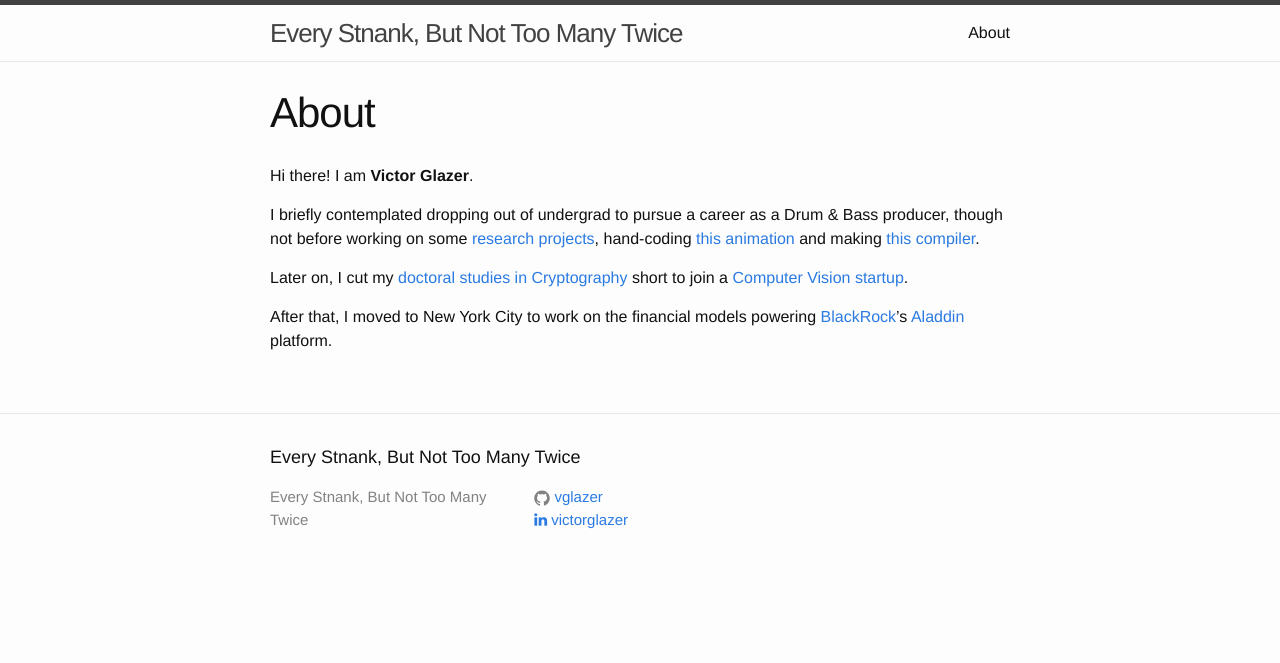
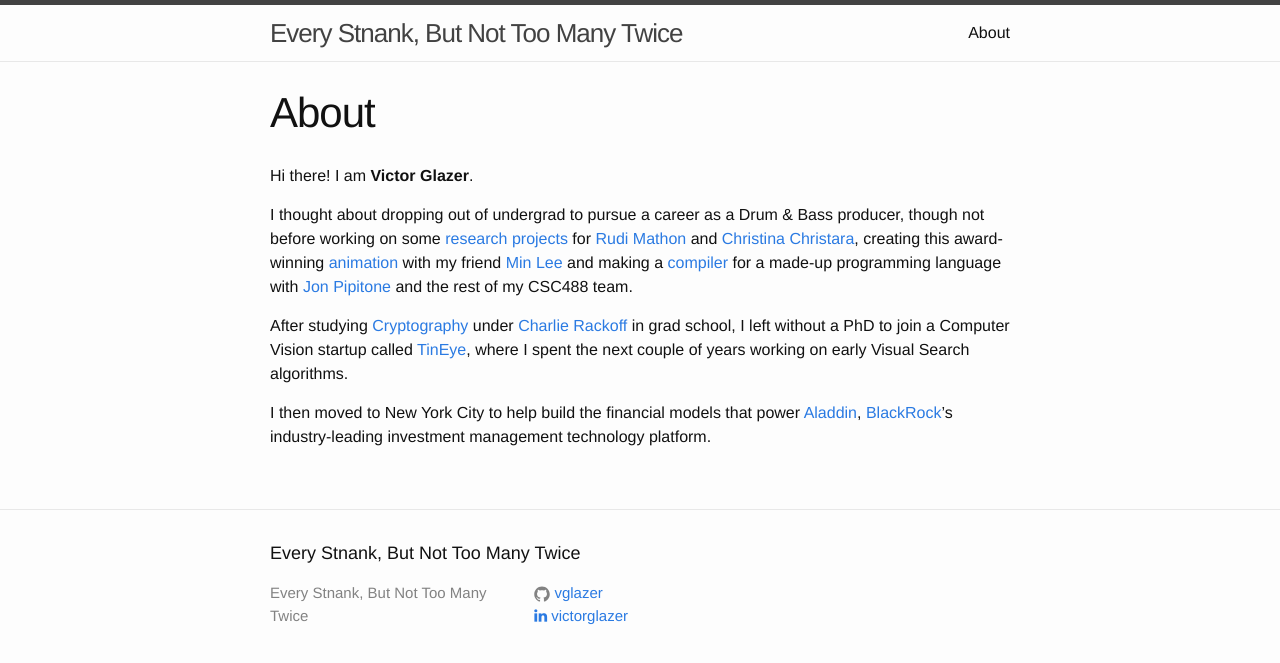
Before and after one commit to vglazer/vglazer.github.io, a Jekyll site: the page built from about.md, in a window 1280 px wide. Shown: the top 663 px of the page. Built offline with Jekyll 4.4.1, drawn with Linux system fonts in a browser that asks for light colours; nearby versions of some CDN libraries.

Commit message:
Added more detail

```diff
--- a/about.md
+++ b/about.md
@@ -6,8 +6,8 @@ permalink: /about/
 
 Hi there! I am **Victor Glazer**.
 
-I briefly contemplated dropping out of undergrad to pursue a career as a Drum & Bass producer, though not before working on some [research projects](https://github.com/vglazer/USRA), hand-coding [this animation](https://www.cs.toronto.edu/~glazer/gundam.avi) and making [this compiler](https://github.com/vglazer/csc488).
+I thought about dropping out of undergrad to pursue a career as a Drum & Bass producer, though not before working on some [research projects](https://github.com/vglazer/USRA) for [Rudi Mathon](https://www.cs.toronto.edu/dcs/people-faculty-combin.html) and [Christina Christara](https://www.cs.toronto.edu/~ccc/), creating this award-winning [animation](https://www.teach.cs.toronto.edu/~karan/monkey/winter2003/leeGlazer/gumdam.avi) with my friend [Min Lee](https://www.prepanywhere.com/about) and making a [compiler](https://github.com/vglazer/csc488) for a made-up programming language with [Jon Pipitone](https://jon.pipitone.ca/) and the rest of my CSC488 team.
 
-Later on, I cut my [doctoral studies in Cryptography](https://www.cs.toronto.edu/~glazer/doc/VictorGlazerMSThesis.pdf) short to join a [Computer Vision startup](https://tineye.com/about).
+After studying [Cryptography](https://www.cs.toronto.edu/~glazer/doc/VictorGlazerMSThesis.pdf) under [Charlie Rackoff](https://en.wikipedia.org/wiki/Charles_Rackoff) in grad school, I left without a PhD to join a Computer Vision startup called [TinEye](https://tineye.com/about), where I spent the next couple of years working on early Visual Search algorithms.
 
-After that, I moved to New York City to work on the financial models powering [BlackRock](https://www.blackrock.com/corporate/about-us)'s [Aladdin](https://www.blackrock.com/aladdin) platform.
+I then moved to New York City to help build the financial models that power [Aladdin](https://www.blackrock.com/aladdin), [BlackRock](https://www.blackrock.com/corporate/about-us)'s industry-leading investment management technology platform.
```
Also changed, not shown: README.md.
